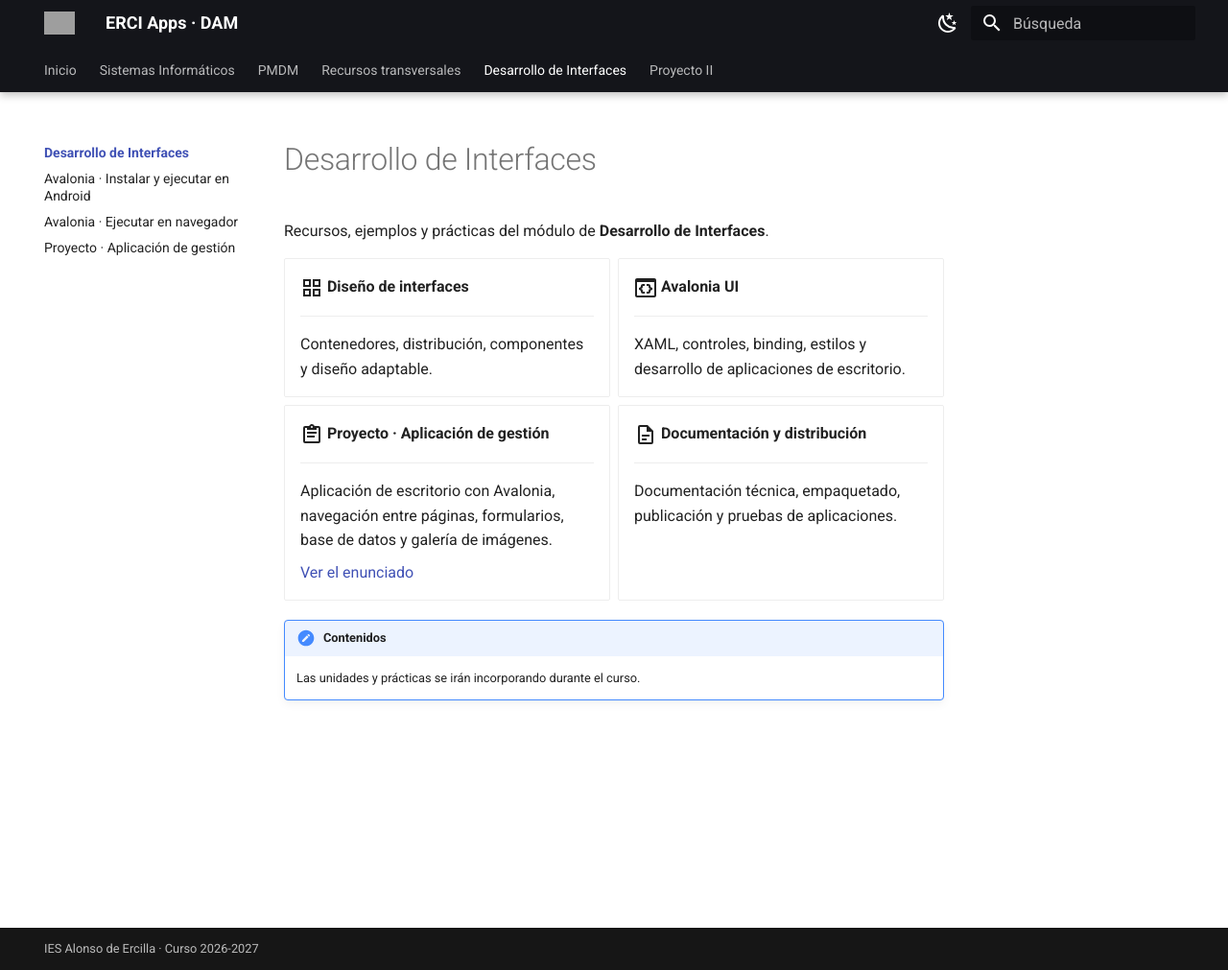
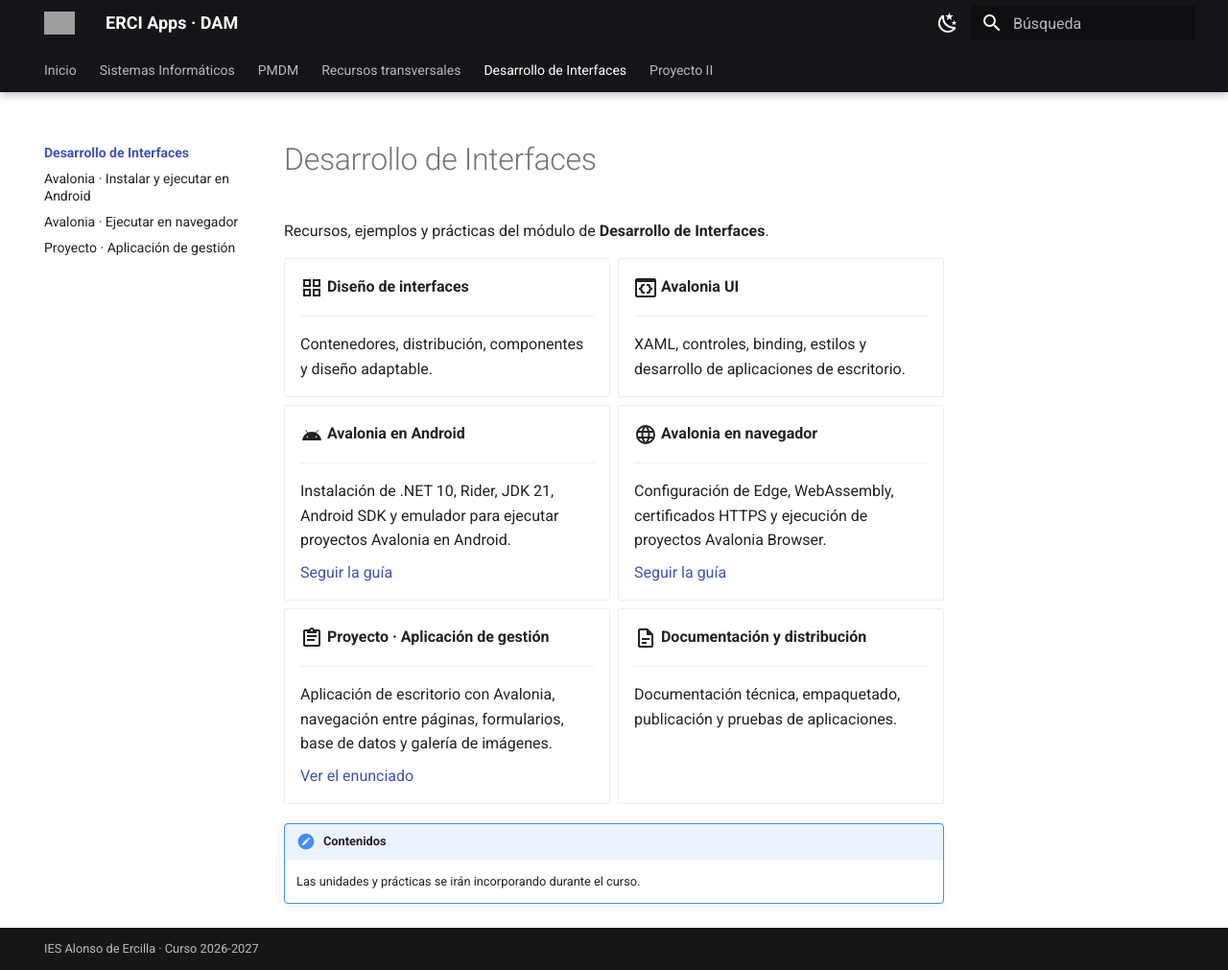
Before and after one commit to erciapps/web-home, an MkDocs documentation site: the page built from docs/ddi/index.md, in a window 1280 px wide and 1011 px high. Shown: the whole window at 96% size. Built offline with MkDocs 1.6.1 and Material for MkDocs 9.7.7, drawn with Linux system fonts in a browser that asks for light colours; grey boxes are pictures that could not be loaded.

Commit message:
docs(ddi): enlazar tutoriales de Avalonia Android y navegador desde portada

```diff
--- a/docs/ddi/index.md
+++ b/docs/ddi/index.md
@@ -15,6 +15,22 @@ Recursos, ejemplos y prácticas del módulo de **Desarrollo de Interfaces**.
     ---
 
     XAML, controles, binding, estilos y desarrollo de aplicaciones de escritorio.
+
+-   :material-android:{ .lg .middle } **Avalonia en Android**
+
+    ---
+
+    Instalación de .NET 10, Rider, JDK 21, Android SDK y emulador para ejecutar proyectos Avalonia en Android.
+
+    [Seguir la guía](instalacion-avalonia-android.md)
+
+-   :material-web:{ .lg .middle } **Avalonia en navegador**
+
+    ---
+
+    Configuración de Edge, WebAssembly, certificados HTTPS y ejecución de proyectos Avalonia Browser.
+
+    [Seguir la guía](avalonia-en-navegador.md)
 
 -   :material-clipboard-text-outline:{ .lg .middle } **Proyecto · Aplicación de gestión**
 
```
